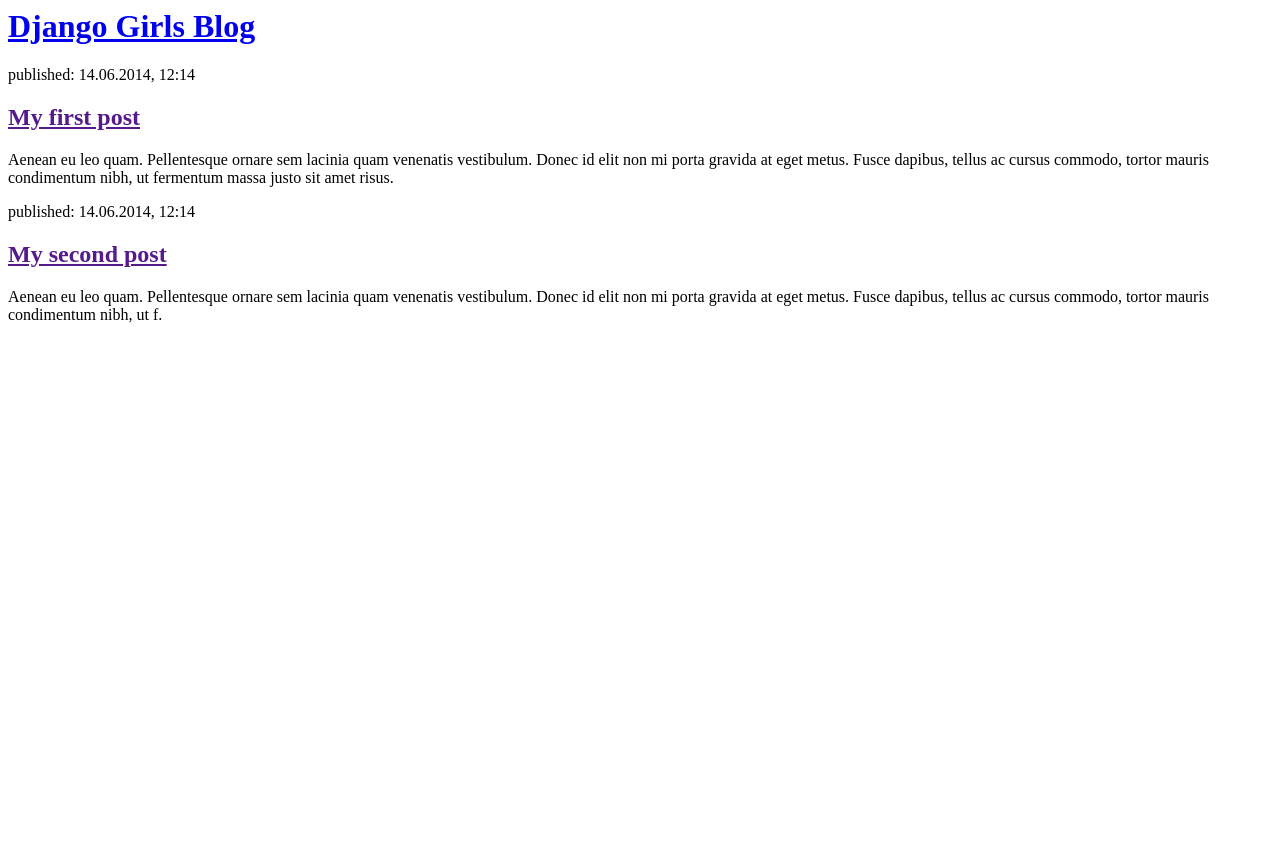
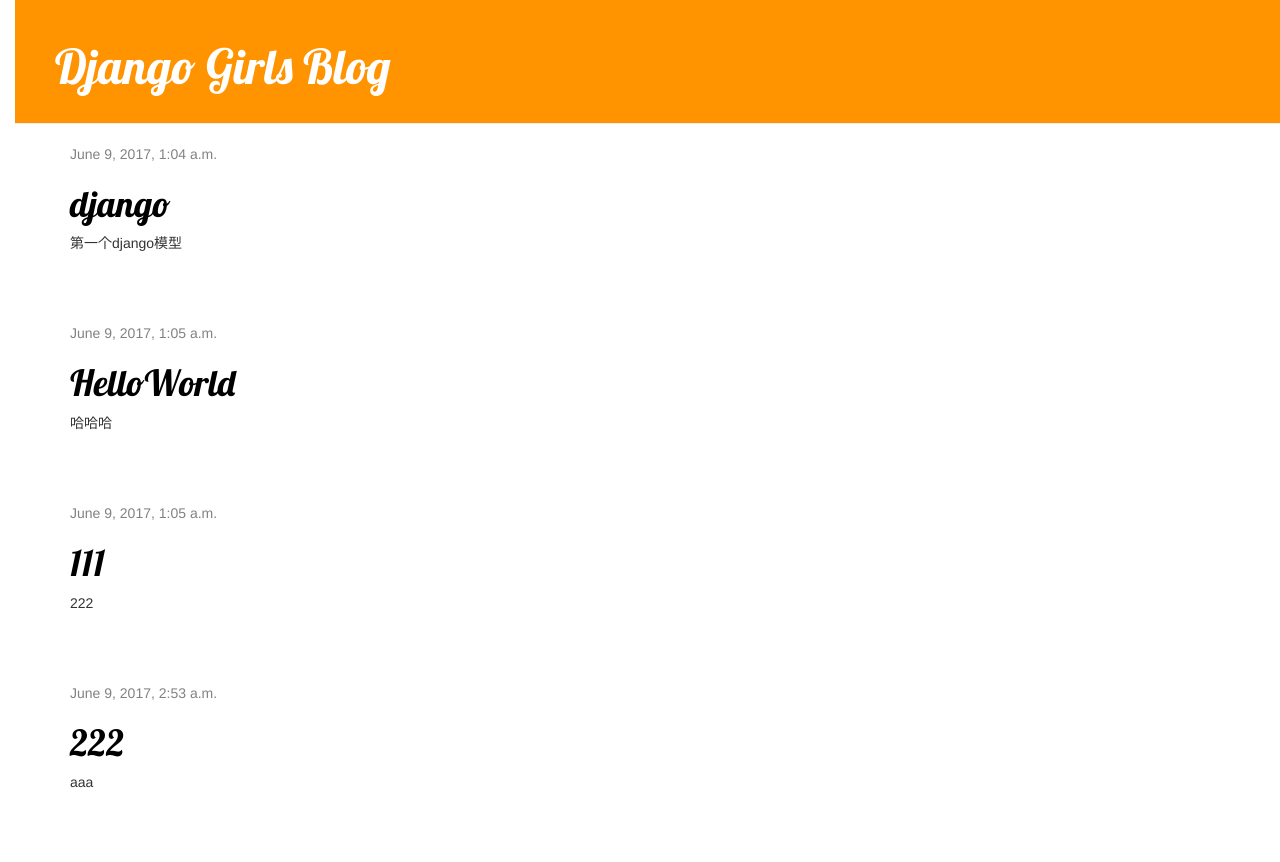
Before and after one commit to lxq8191/django_project, a Django app: page / in a window 1280 px wide. Before the commit the page ends 323 px from the top, so only its background shows below. Run offline with Django 3.2, Linux system fonts and the light colour scheme; data comes from the database, SQL or seed files in the repository; both versions use the stored data as it was after the commit; some libraries are stand-ins or nearby versions.

Commit message:
third commit

```diff
--- a/HelloWorld/urls.py
+++ b/HelloWorld/urls.py
@@ -19,4 +19,5 @@
 urlpatterns = [
     url(r'^admin/', admin.site.urls),
     url(r'',include('blog.urls')),
+    url(r'^user/',include('blog.urls')),
 ]
--- /dev/null
+++ b/blog/static/css/blog.css
@@ -0,0 +1,53 @@
+h1 a {
+    color: #FCA205;
+    font-family: 'Lobster';
+}
+body {
+    padding-left: 15px;
+}
+.page-header {
+    background-color: #ff9400;
+    margin-top: 0;
+    padding: 20px 20px 20px 40px;
+}
+
+.page-header h1, .page-header h1 a, .page-header h1 a:visited, .page-header h1 a:active {
+    color: #ffffff;
+    font-size: 36pt;
+    text-decoration: none;
+}
+
+.content {
+    margin-left: 40px;
+}
+
+h1, h2, h3, h4 {
+    font-family: 'Lobster', cursive;
+}
+
+.date {
+    color: #828282;
+}
+
+.save {
+    float: right;
+}
+
+.post-form textarea, .post-form input {
+    width: 100%;
+}
+
+.top-menu, .top-menu:hover, .top-menu:visited {
+    color: #ffffff;
+    float: right;
+    font-size: 26pt;
+    margin-right: 20px;
+}
+
+.post {
+    margin-bottom: 70px;
+}
+
+.post h1 a, .post h1 a:visited {
+    color: #000000;
+}
--- /dev/null
+++ b/blog/templates/blog/base.html
@@ -0,0 +1,23 @@
+{% load staticfiles %}
+<html>
+    <head>
+        <title>Django Girls blog</title>
+        <link rel="stylesheet" href="//maxcdn.bootstrapcdn.com/bootstrap/3.2.0/css/bootstrap.min.css">
+        <link rel="stylesheet" href="//maxcdn.bootstrapcdn.com/bootstrap/3.2.0/css/bootstrap-theme.min.css">
+        <link href='//fonts.googleapis.com/css?family=Lobster&subset=latin,latin-ext' rel='stylesheet' type='text/css'>
+        <link rel="stylesheet" href="{% static 'css/blog.css' %}">
+    </head>
+    <body>
+    <div class="page-header">
+        <h1><a href="/">Django Girls Blog</a></h1>
+    </div>
+    <div class="content container">
+        <div class="row">
+            <div class="col-md-8">
+            {% block content %}
+            {% endblock %}
+            </div>
+        </div>
+    </div>
+</body>
+</html>
--- a/blog/templates/blog/post_list.html
+++ b/blog/templates/blog/post_list.html
@@ -1,22 +1,12 @@
-<html>
-    <head>
-        <title>Django Girls blog</title>
-    </head>
-    <body>
-        <div>
-            <h1><a href="http://www.baidu.com">Django Girls Blog</a></h1>
-        </div>
-
-        <div>
-            <p>published: 14.06.2014, 12:14</p>
-            <h2><a href="">My first post</a></h2>
-            <p>Aenean eu leo quam. Pellentesque ornare sem lacinia quam venenatis vestibulum. Donec id elit non mi porta gravida at eget metus. Fusce dapibus, tellus ac cursus commodo, tortor mauris condimentum nibh, ut fermentum massa justo sit amet risus.</p>
-        </div>
-
-        <div>
-            <p>published: 14.06.2014, 12:14</p>
-            <h2><a href="">My second post</a></h2>
-            <p>Aenean eu leo quam. Pellentesque ornare sem lacinia quam venenatis vestibulum. Donec id elit non mi porta gravida at eget metus. Fusce dapibus, tellus ac cursus commodo, tortor mauris condimentum nibh, ut f.</p>
-        </div>
-    </body>
-</html>
+{% extends 'blog/base.html' %}<!--将当前文件和base.html模板连接起来-->
+{% block content %}
+                {% for post in posts %}
+                    <div class="post">
+                        <div class="date">
+                            {{ post.published_date }}
+                        </div>
+                        <h1><a href="">{{ post.title }}</a></h1>
+                        <p>{{ post.text|linebreaksbr }}</p>
+                    </div>
+                {% endfor %}
+{% endblock %}
--- a/blog/urls.py
+++ b/blog/urls.py
@@ -2,4 +2,5 @@
 from . import views
 urlpatterns = [
     url(r'^$', views.post_list, name='post_list'),
+    url(r'^user/',views.user_page,name='user_page')
 ]
--- a/blog/views.py
+++ b/blog/views.py
@@ -2,7 +2,13 @@
 from __future__ import unicode_literals
 
 from django.shortcuts import render
+from django.utils import timezone
+from .models import Post
 
 # Create your views here.
 def post_list(request):
-    return render(request, 'blog/post_list.html', {})
+	#将帖子按照发表时间排序
+	posts = Post.objects.filter(published_date__lte=timezone.now()).order_by('published_date')
+	return render(request, 'blog/post_list.html', {'posts': posts})
+def user_page(request):
+	return render(request, 'blog/user_page.html', {})
```
Also changed, not shown: blog/templates/blog/user_page.html (added, +11 -0 lines), db.sqlite3, 1 other file.
